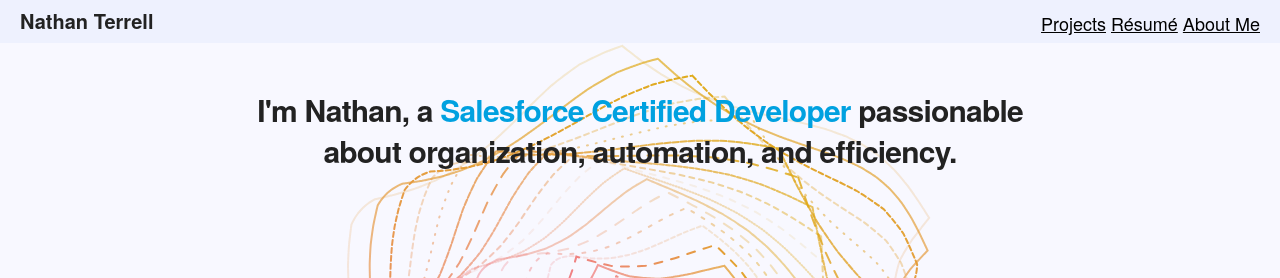
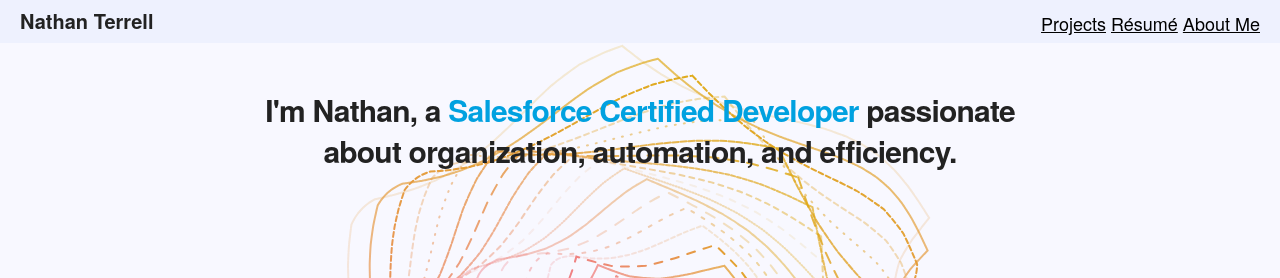
Before and after one commit to nterrell4264/nterrell4264.github.io, a plain HTML site: page salesforce/index.html in a window 1280 px wide. Shown: the top 278 px of the page. Drawn offline with nearby package versions, Linux system fonts and the light colour scheme.

Commit message:
Update index.html

```diff
--- a/salesforce/index.html
+++ b/salesforce/index.html
@@ -48,7 +48,7 @@
 	<div class="container main">
 		<div class="section">
 			<div class="content">
-				<h4>I'm Nathan, a <sf>Salesforce Certified Developer</sf> passionable about organization, automation, and efficiency.</h4>
+				<h4>I'm Nathan, a <sf>Salesforce Certified Developer</sf> passionate about organization, automation, and efficiency.</h4>
 			</div>
 		</div>
 
```
